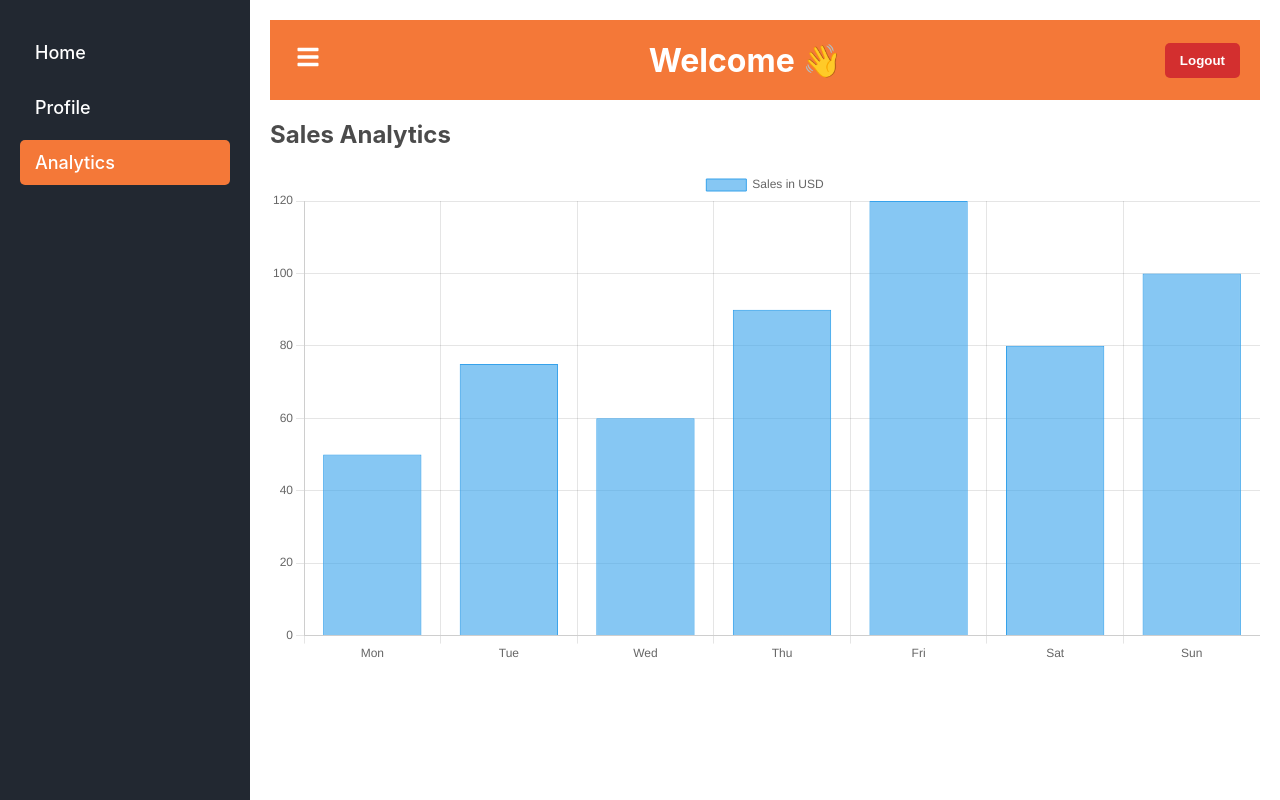
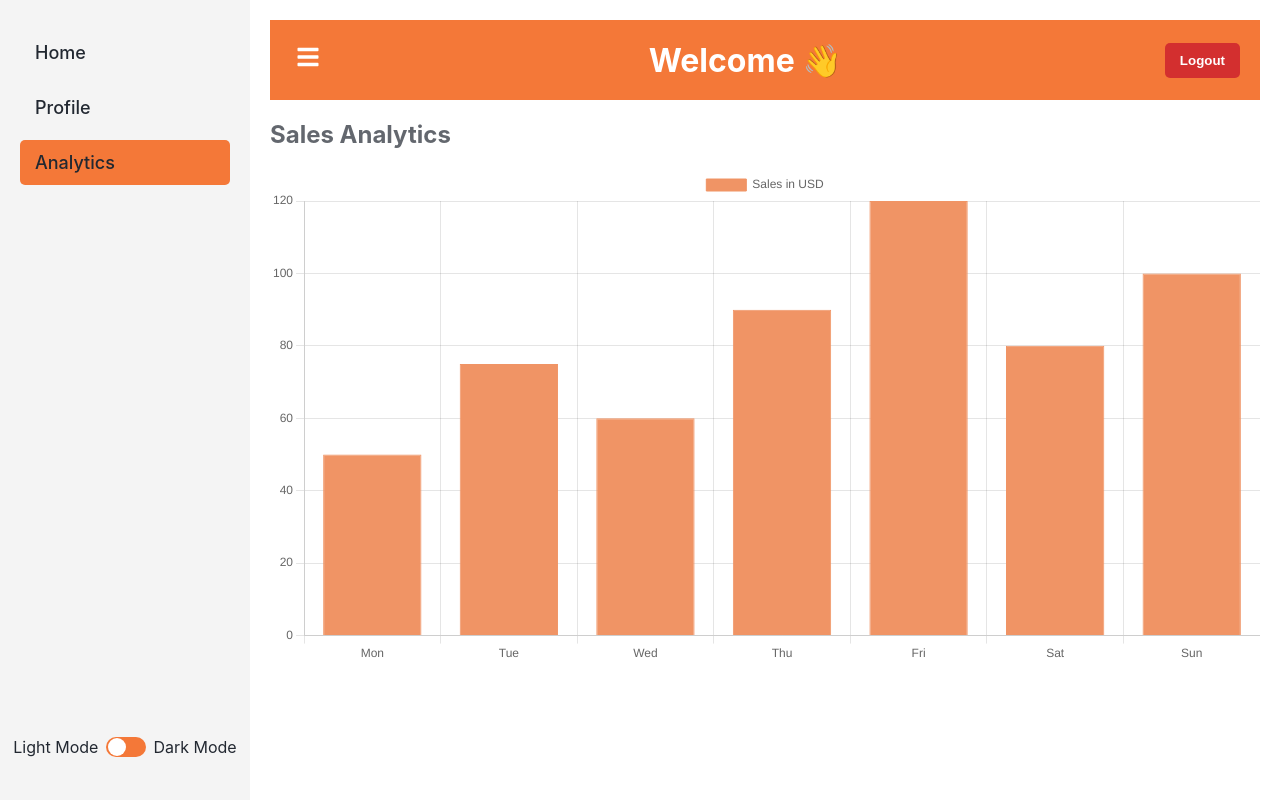
Before and after one commit to komlraj/lesgo-dashboard, a React (Create React App) app: page /analytics in a window 1280 px wide. Built offline with nearby package versions, Linux system fonts and the light colour scheme; sample sign-in values are in the browser's storage.

Commit message:
Implement  dark/light theme toggle

```diff
--- /dev/null
+++ b/src/assets/theme.ts
@@ -0,0 +1,27 @@
+export const lightTheme = {
+  primary: "#F47838",
+  buttonText: "#ffffff",
+  bodyBg: "#ffffff",
+  textColor: "#222831",
+  sidebarBg: "#f4f4f4",
+  sidebarText: "#222831",
+  buttonBg: "#F47838",
+  cardBg: "#f9f9f9",
+  inputBg: "#ffffff",
+  borderColor: "#ccc",
+  boxShadow: "0px 4px 10px rgba(0, 0, 0, 0.1)",
+};
+
+export const darkTheme = {
+  primary: "#F47838",
+  buttonText: "#ffffff",
+  bodyBg: "#222831",
+  textColor: "#ffffff",
+  sidebarBg: "#1a1a1a",
+  sidebarText: "#f4f4f4",
+  buttonBg: "#F47838",
+  cardBg: "#33393f",
+  inputBg: "#1a1a1a",
+  borderColor: "#555",
+  boxShadow: "0px 4px 15px rgba(0, 0, 0, 0.3)",
+};
--- a/src/components/Layout.tsx
+++ b/src/components/Layout.tsx
@@ -1,14 +1,19 @@
 import React from "react";
 import { Outlet } from "react-router-dom";
+import { ThemeProvider } from "styled-components";
 import Sidebar from "../components/Sidebar.tsx";
 import Header from "../components/Header.tsx";
 import { LayoutContainer, MainContent } from "../styles/DashboardStyles.ts";
 import { useSidebarStore } from "../state/sidebarStore.ts";
+import { lightTheme, darkTheme } from "../assets/theme.ts";
+import { useThemeStore } from "../state/themeStore.ts";
 
 export default function Layout() {
   const { isOpen } = useSidebarStore();
+  const { theme } = useThemeStore();
 
   return (
+    <ThemeProvider theme={theme === "light" ? lightTheme : darkTheme}>
       <LayoutContainer>
         <Sidebar />
         <MainContent isOpen={isOpen}>
@@ -16,5 +21,6 @@ export default function Layout() {
           <Outlet />
         </MainContent>
       </LayoutContainer>
+    </ThemeProvider>
   );
 }
--- a/src/components/Sidebar.tsx
+++ b/src/components/Sidebar.tsx
@@ -5,9 +5,12 @@ import {
   SidebarNavLinks,
   SidebarNavLink,
   CloseButton,
+  ThemeToggleWrapper,
+  ThemeSwitchLabel,
+  ThemeSwitch,
 } from "../styles/DashboardStyles.ts";
 import { useSidebarStore } from "../state/sidebarStore.ts";
-
+import { useThemeStore } from "../state/themeStore.ts";
 const sidebarLinks = [
   { path: "/", label: "Home" },
   { path: "/profile", label: "Profile" },
@@ -16,6 +19,7 @@ const sidebarLinks = [
 
 const Sidebar = () => {
   const { isOpen, closeSidebar } = useSidebarStore();
+  const { theme, toggleTheme } = useThemeStore();
 
   return (
     <SidebarContainer isOpen={isOpen}>
@@ -33,6 +37,17 @@ const Sidebar = () => {
           </SidebarNavLink>
         ))}
       </SidebarNavLinks>
+
+      {/* Theme Toggle Switch */}
+      <ThemeToggleWrapper>
+        <ThemeSwitchLabel>Light Mode</ThemeSwitchLabel>
+        <ThemeSwitch
+          type="checkbox"
+          checked={theme === "dark"}
+          onChange={toggleTheme}
+        />
+        <ThemeSwitchLabel>Dark Mode</ThemeSwitchLabel>
+      </ThemeToggleWrapper>
     </SidebarContainer>
   );
 };
--- a/src/pages/Analytics.tsx
+++ b/src/pages/Analytics.tsx
@@ -27,8 +27,8 @@ const Analytics = () => {
       {
         label: "Sales in USD",
         data: [50, 75, 60, 90, 120, 80, 100],
-        backgroundColor: "rgba(54, 162, 235, 0.6)",
-        borderColor: "rgba(54, 162, 235, 1)",
+        backgroundColor: "#f09465",
+        borderColor: "#f09465",
         borderWidth: 1,
       },
     ],
--- /dev/null
+++ b/src/state/themeStore.ts
@@ -0,0 +1,16 @@
+import { create } from "zustand";
+
+interface ThemeState {
+  theme: "light" | "dark";
+  toggleTheme: () => void;
+}
+
+export const useThemeStore = create<ThemeState>((set) => ({
+  theme: localStorage.getItem("theme") === "dark" ? "dark" : "light",
+  toggleTheme: () =>
+    set((state) => {
+      const newTheme = state.theme === "light" ? "dark" : "light";
+      localStorage.setItem("theme", newTheme);
+      return { theme: newTheme };
+    }),
+}));
--- a/src/styles/DashboardStyles.ts
+++ b/src/styles/DashboardStyles.ts
@@ -6,12 +6,15 @@ export const LayoutContainer = styled.div`
   display: flex;
   height: 100vh;
   width: 100%;
+  background: ${({ theme }) => theme.bodyBg};
+  color: ${({ theme }) => theme.textColor};
+  transition: background 0.3s ease-in-out, color 0.3s ease-in-out;
 `;
 
 // Sidebar Styling
 export const SidebarContainer = styled.nav<{ isOpen: boolean }>`
-  background-color: #222831;
-  color: white;
+  background-color: ${({ theme }) => theme.sidebarBg};
+  color: ${({ theme }) => theme.sidebarText};
   display: ${({ isOpen }) => (isOpen ? "block" : "none")};
   width: 250px;
   height: 100vh;
@@ -39,7 +42,7 @@ export const SidebarNavLinks = styled.div`
 `;
 
 export const SidebarNavLink = styled(NavLink)`
-  color: white;
+  color: ${({ theme }) => theme.sidebarText};
   font-weight: 500;
   text-decoration: none;
   padding: 12px 15px;
@@ -50,10 +53,10 @@ export const SidebarNavLink = styled(NavLink)`
 
   background: transparent;
   &:hover {
-    background: #9f725a;
+    background: ${({ theme }) => theme.buttonBg};
   }
   &.active {
-    background: #f47838;
+    background: ${({ theme }) => theme.buttonBg};
   }
 `;
 
@@ -70,6 +73,56 @@ export const CloseButton = styled.button`
 
   @media (max-width: 768px) {
     display: block;
+  }
+`;
+
+/* Theme Toggle Wrapper */
+export const ThemeToggleWrapper = styled.div`
+  display: flex;
+  align-items: center;
+  justify-content: center;
+  position: absolute;
+  gap: 4px;
+  bottom: 30px;
+  width: calc(100% - 20px);
+  padding: 10px;
+`;
+
+/* Theme Toggle Switch */
+export const ThemeSwitchLabel = styled.label`
+  font-size: 16px;
+  cursor: pointer;
+`;
+
+export const ThemeSwitch = styled.input.attrs({ type: "checkbox" })`
+  width: 40px;
+  height: 20px;
+  appearance: none;
+  background: ${({ theme }) => theme.buttonBg};
+  border-radius: 10px;
+  position: relative;
+  outline: none;
+  cursor: pointer;
+  transition: background 0.3s ease-in-out;
+
+  &:checked {
+    background: ${({ theme }) => theme.buttonBg};
+  }
+
+  &::before {
+    content: "";
+    position: absolute;
+    width: 18px;
+    height: 18px;
+    background: ${({ theme }) => theme.buttonText};
+    border-radius: 50%;
+    top: 1px;
+    left: 2px;
+    transition: transform 0.3s ease-in-out;
+  }
+
+  &:checked::before {
+    transform: translateX(20px);
   }
 `;
 
--- a/src/styles/ProfileStyles.ts
+++ b/src/styles/ProfileStyles.ts
@@ -4,8 +4,10 @@ export const ProfileContainer = styled.div`
   max-width: 600px;
   margin: 72px auto 0 auto;
   padding: 20px 40px 40px 40px;
-  background-color: #f9f9f9;
+  background: ${({ theme }) => theme.cardBg};
+  color: ${({ theme }) => theme.textColor};
   border-radius: 10px;
+  box-shadow: ${({ theme }) => theme.boxShadow};
 `;
 
 export const ProfileForm = styled.form`
@@ -20,18 +22,22 @@ export const FormGroup = styled.div`
 export const Label = styled.label`
   display: block;
   font-weight: bold;
+  color: ${({ theme }) => theme.textColor};
 `;
 
 export const Input = styled.input`
   width: 100%;
   padding: 8px;
   margin-top: 5px;
-  border: 1px solid #ccc;
+  border: 1px solid ${({ theme }) => theme.borderColor};
+  background: ${({ theme }) => theme.inputBg};
+  color: ${({ theme }) => theme.textColor};
   border-radius: 4px;
   box-sizing: border-box;
   outline: none;
   &:focus {
-    border-color: #f47856;
+    border-color: ${({ theme }) => theme.primary};
+    outline: none;
   }
 `;
 
@@ -39,12 +45,14 @@ export const Select = styled.select`
   width: 100%;
   padding: 8px;
   margin-top: 5px;
-  border: 1px solid #ccc;
+  border: 1px solid ${({ theme }) => theme.borderColor};
+  background: ${({ theme }) => theme.inputBg};
+  color: ${({ theme }) => theme.textColor};
   border-radius: 4px;
   box-sizing: border-box;
   outline: none;
   &:focus {
-    border-color: #f47856;
+    border-color: ${({ theme }) => theme.primary};
   }
 `;
 
@@ -54,8 +62,8 @@ export const ErrorMessage = styled.span`
 `;
 
 export const SubmitButton = styled.button`
-  background-color: #f47838;
-  color: white;
+  color: ${({ theme }) => theme.buttonText};
+  background: ${({ theme }) => theme.primary};
   font-weight: 600;
   margin-top: 24px;
   padding: 10px 20px;
@@ -65,20 +73,20 @@ export const SubmitButton = styled.button`
   width: 100px;
 
   &:hover {
-    background-color: #f47838;
+    background: ${({ theme }) => theme.buttonBg};
   }
 `;
 
 export const ProfileCard = styled.div`
-  background-color: #fff;
+  background: ${({ theme }) => theme.cardBg};
   padding: 20px;
   border-radius: 8px;
-  box-shadow: 0 4px 8px rgba(0, 0, 0, 0.1);
+  box-shadow: ${({ theme }) => theme.boxShadow};
 `;
 
 export const EditButton = styled.button`
-  background-color: #fff;
-  color: #f47838;
+  background: ${({ theme }) => theme.buttonBg};
+  color: ${({ theme }) => theme.buttonText};
   font-weight: 600;
   padding: 8px 16px;
   border: none;
@@ -88,6 +96,6 @@ export const EditButton = styled.button`
   text-decoration: underline;
 
   &:hover {
-    text-decoration-color: #f47856;
+    text-decoration-color: ${({ theme }) => theme.buttonBg};
   }
 `;
```
Lines whose indentation alone changed are shown as unchanged.
